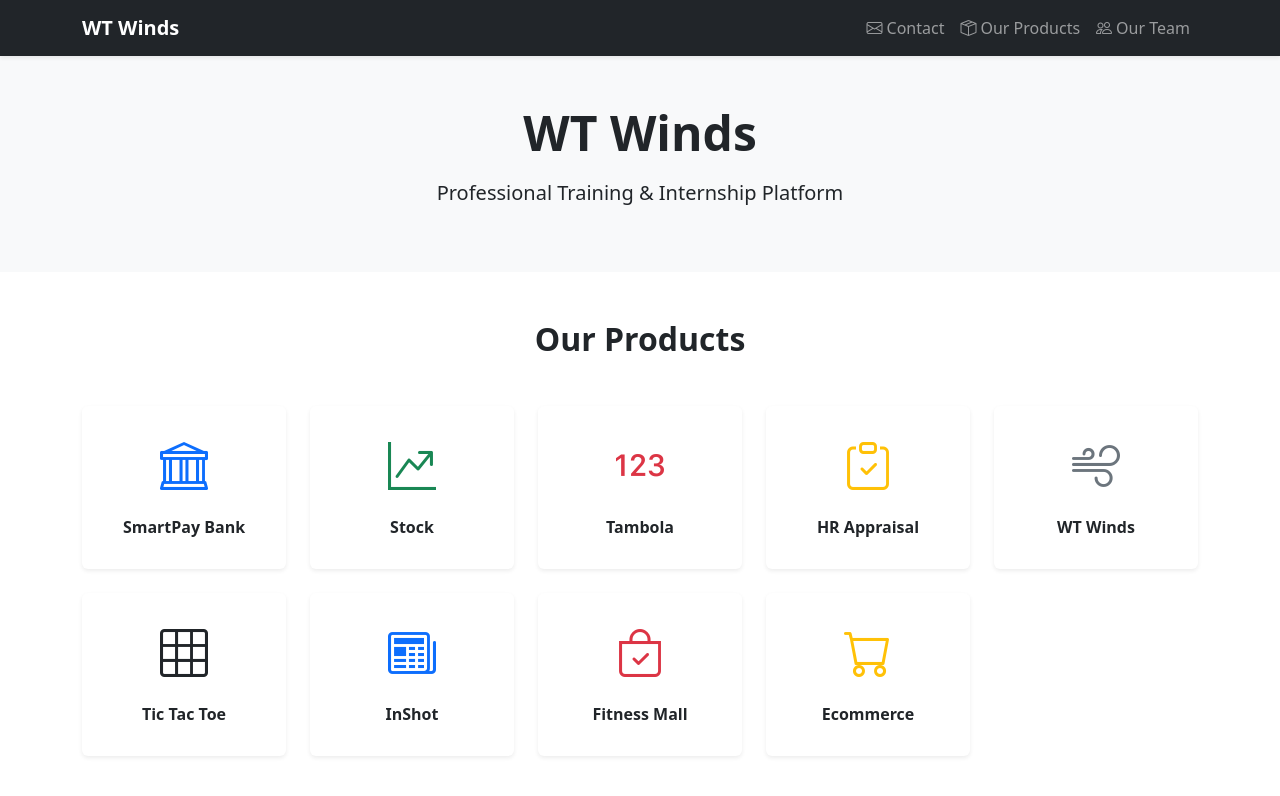
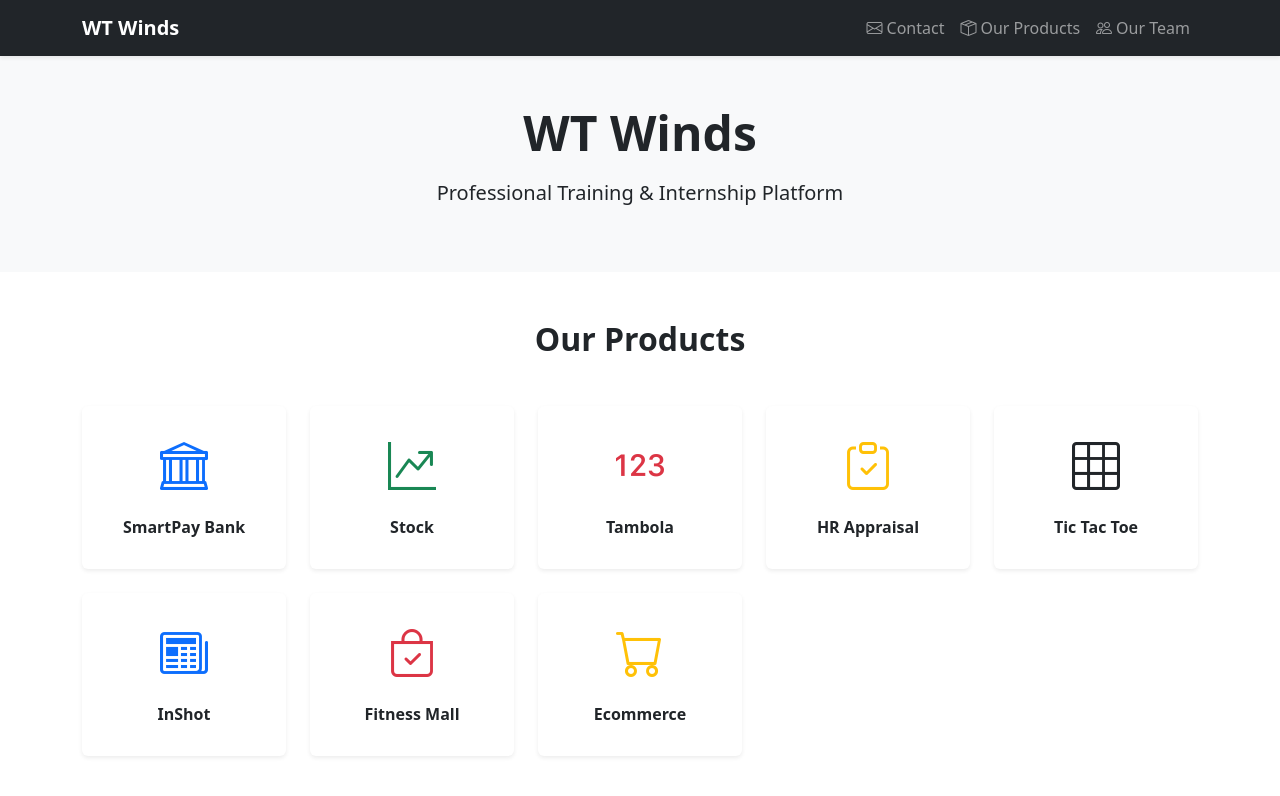
Before and after one commit to wtwinds/Wtwinds-website, a React (Create React App) app: page / in a window 1280 px wide. Shown: the top 796 px of the page. Built offline with nearby package versions, Linux system fonts and the light colour scheme.

Commit message:
Update Products.jsx

```diff
--- a/src/components/Products.jsx
+++ b/src/components/Products.jsx
@@ -4,7 +4,6 @@ export default function Products() {
     { name: "Stock", icon: "bi-graph-up-arrow", color: "text-success", link: "https://bank-stock-web.onrender.com/" },
     { name: "Tambola", icon: "bi-123", color: "text-danger", link: "https://tambola-wtwinds.onrender.com/" },
     { name: "HR Appraisal", icon: "bi-clipboard-check", color: "text-warning", link: "https://hr-appraisal-gc7z.onrender.com" },
-    { name: "WT Winds", icon: "bi-wind", color: "text-secondary", link: "/" },
     { name: "Tic Tac Toe", icon: "bi-grid-3x3", color: "text-dark", link: "https://tictactoe-bw7q.onrender.com" },
     { name: "InShot", icon: "bi-newspaper", color: "text-primary", link: "https://inshots.onrender.com" },
     { name: "Fitness Mall", icon: "bi-bag-check", color: "text-danger", link: "https://fitness-mall-4h2n.onrender.com" },
```
